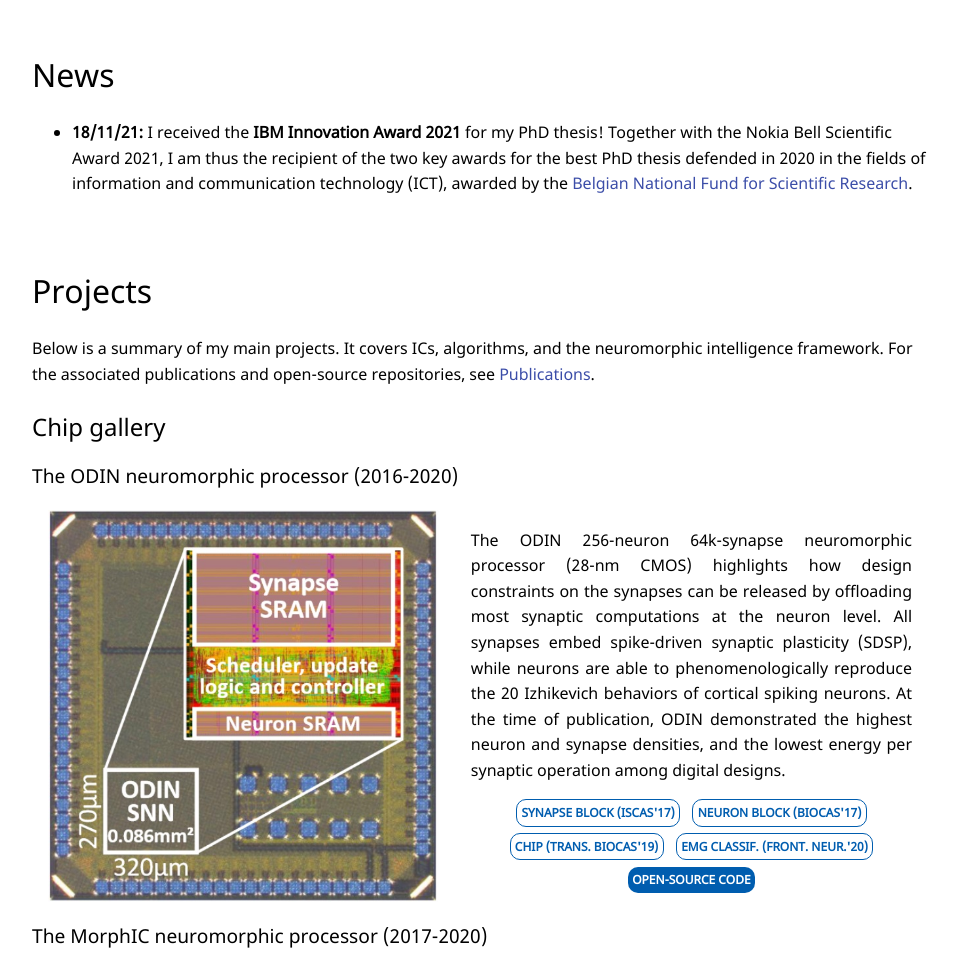
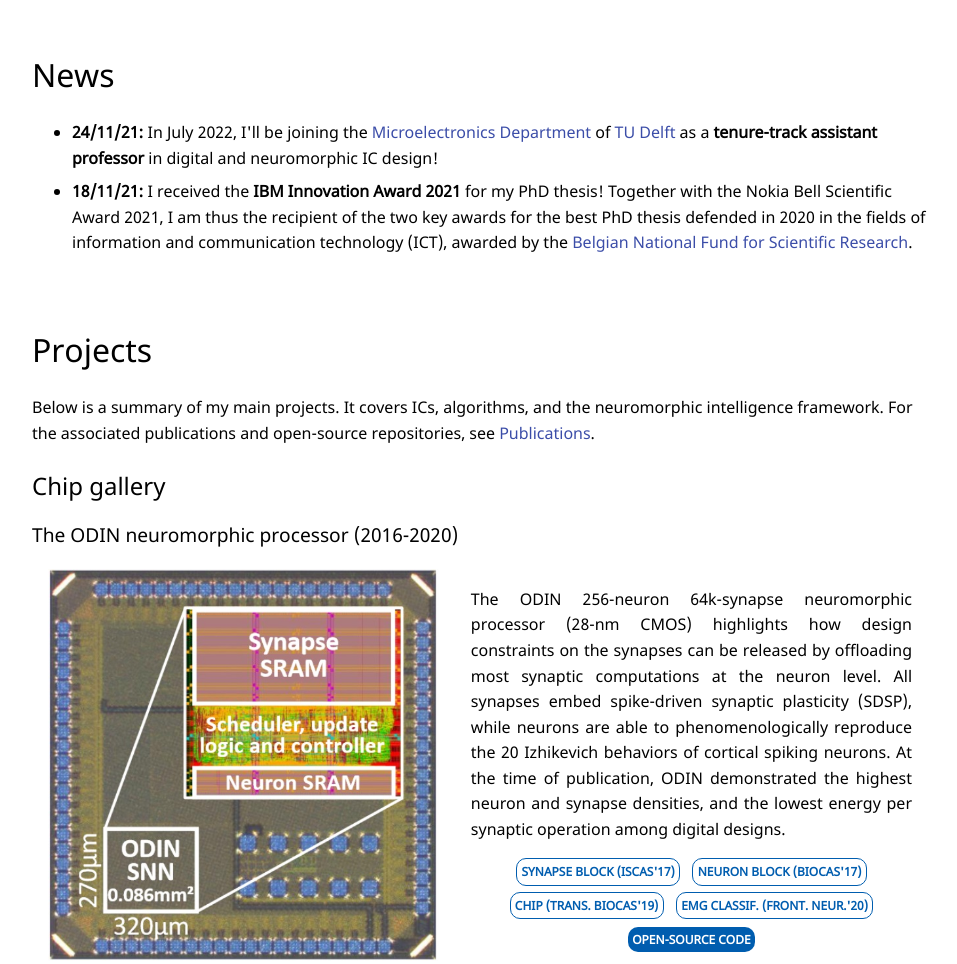
Before and after one commit to ChFrenkel/ChFrenkel.github.io, a plain HTML site: page index.html in a window 1280 px wide. Shown: the part 1240-2204 px from the top of the page, without its empty margins (160-1117 px from the left). Drawn offline with Linux system fonts and the light colour scheme.

Commit message:
Joining TU Delft update

```diff
--- a/index.html
+++ b/index.html
@@ -76,7 +76,11 @@ Charlotte Frenkel's Personal Webpage
 <h3>News</h3>
 
 <ul>
+
+<li> <span class="text_bold">24/11/21:</span> In July 2022, I'll be joining the <a href="http://microelectronics.tudelft.nl/" target="_blank">Microelectronics Department</a> of <a href="https://www.tudelft.nl/en/" target="_blank">TU Delft</a> as a <span class="text_bold">tenure-track assistant professor</span> in digital and neuromorphic IC design!</li>
+
 <li> <span class="text_bold">18/11/21:</span> I received the <span class="text_bold">IBM Innovation Award 2021</span> for my PhD thesis! Together with the Nokia Bell Scientific Award 2021, I am thus the recipient of the two key awards for the best PhD thesis defended in 2020 in the fields of information and communication technology (ICT), awarded by the <a href="https://www.frs-fnrs.be/en/" target="_blank">Belgian National Fund for Scientific Research</a>.</li>
+
 </ul>
 
 </div>
@@ -256,6 +260,8 @@ strong demonstrated achievements and leadership skills.</li>
 
 <ul>
 
+<li><span class="text_bold">Tenure-Track Assistant Professor:</span> <a href="http://microelectronics.tudelft.nl/" target="_blank">Microelectronics Department</a>, <a class="text_bold" href="https://www.tudelft.nl/en/" target="_blank">TU Delft, The Netherlands</a> <span class="hfill">From July 2022</span></li>
+
 <li><span class="text_bold">Postdoc:</span> <a class="text_bold" href="https://www.ini.uzh.ch/en.html" target="_blank">Institute of Neuroinformatics, UZH/ETH Zurich, Switzerland</a> <span class="btn_transparent">Advisor: <a href="https://www.ini.uzh.ch/en/research/groups/ncs.html" target="_blank">Giacomo Indiveri</a></span> <span class="hfill">2020–2022</span></li>
 
 <li><span class="text_bold">Ph.D. Student (FNRS Research Fellow):</span> <a href="https://uclouvain.be/icteam" target="_blank">ICTEAM Institute</a>, <a class="text_bold" href="https://uclouvain.be/en/index.html" target="_blank">UCLouvain, Belgium</a></h5> <span class="btn_transparent">Advisor: <a href="https://scholar.google.com/citations?user=fAVYMYAAAAAJ&hl=en" target="_blank">David Bol</a></span> <span class="hfill">2015–2020</span></li>
```
